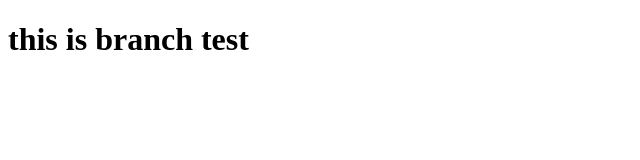
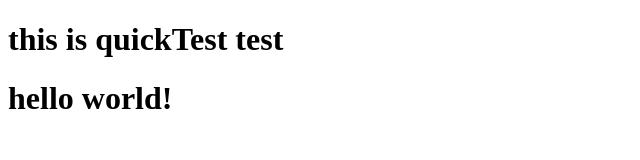
Before and after one commit to xu384603970/git-test, a plain HTML site: page index.html in a window 1280 px wide. Shown: the whole page, without its empty margins (0-640 px from the left). Drawn offline with Linux system fonts and the light colour scheme.

Commit message:
quickTest

```diff
--- a/index.html
+++ b/index.html
@@ -1,4 +1,9 @@
 <!DOCTYPE html>
-<head>
-    <h1>this is branch test</h1>
-</head>
+<html>
+    <head>
+        <h1>this is quickTest test</h1>
+    </head>
+    <body>
+        <h1>hello world!</h1>
+    </body>
+</html>
```
Also changed, not shown: 1 other file.
